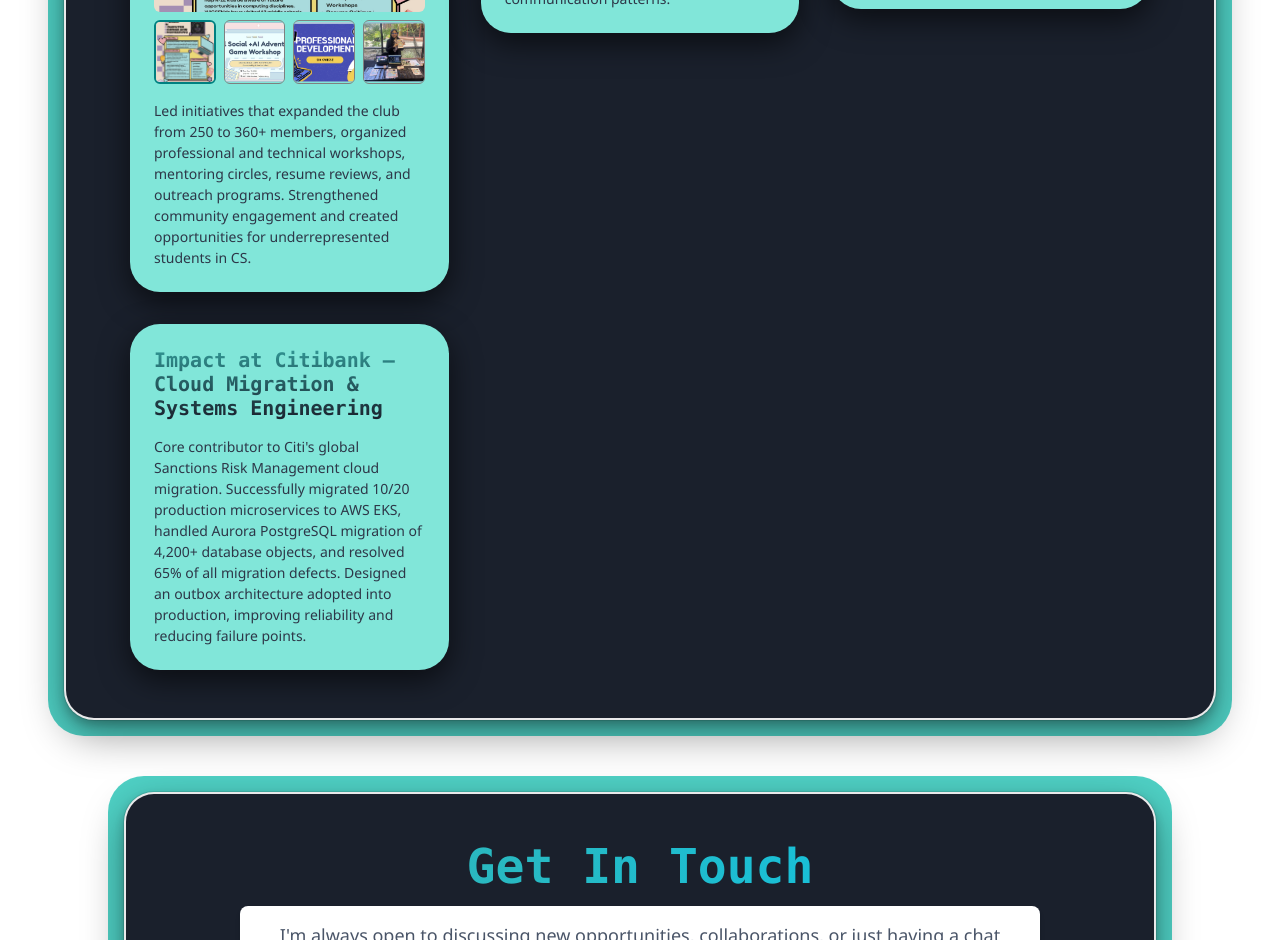
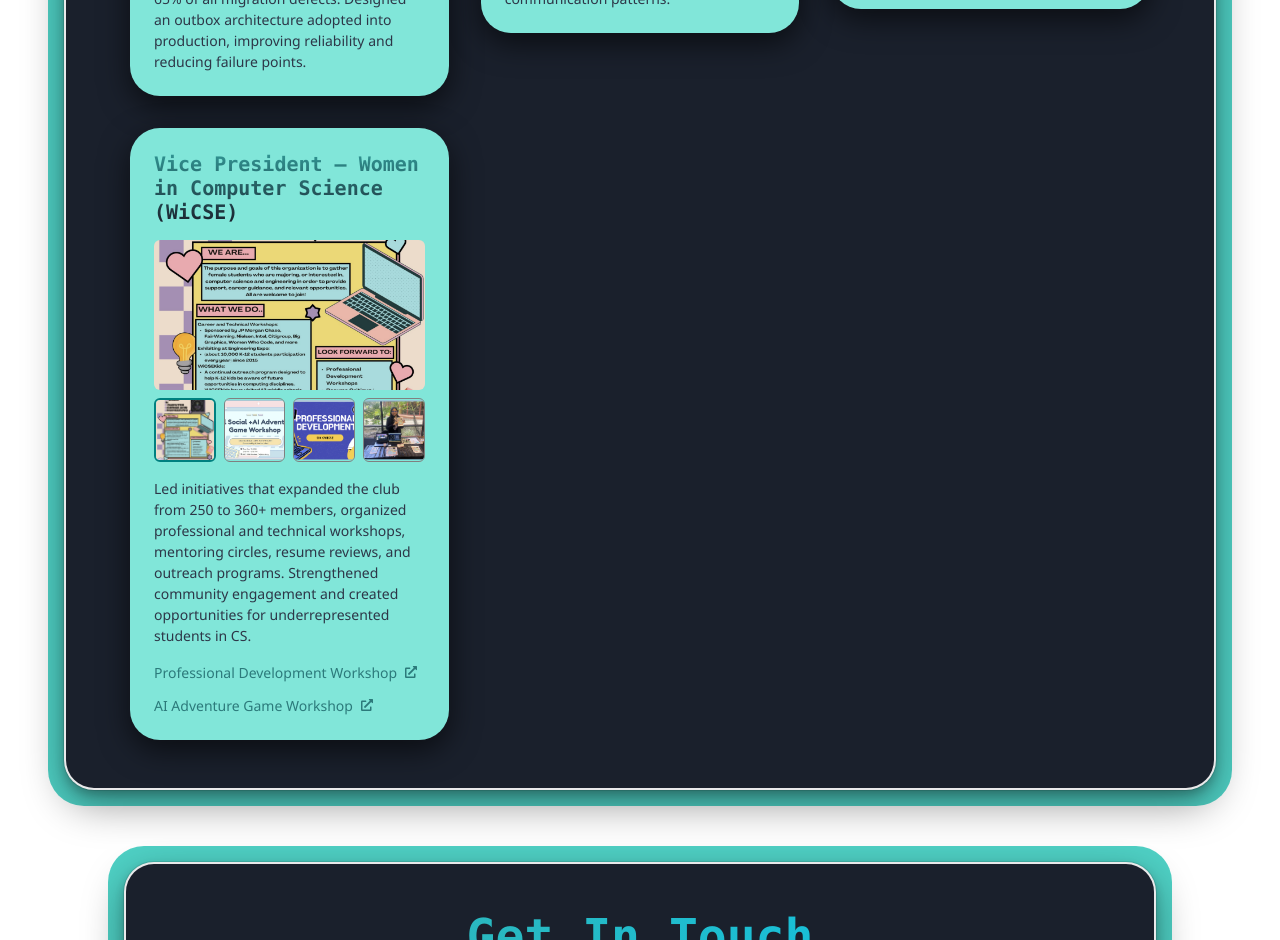
Before and after one commit to NiharikaAdari/Porfolio, a React (Create React App) app: page / in a window 1280 px wide. Shown: the part 4220-5160 px from the top of the page. Built offline with nearby package versions, Linux system fonts and the light colour scheme.

Commit message:
feat: add multiple workshop links to WICSE impact card

```diff
--- a/src/components/ui/ImpactCard.jsx
+++ b/src/components/ui/ImpactCard.jsx
@@ -4,6 +4,7 @@ import {
   Heading,
   Text,
   VStack,
+  HStack,
   Link,
   Icon,
   Image,
@@ -95,7 +96,23 @@ const ImpactCard = ({ impact }) => {
           {impact.description}
         </Text>
 
-        {impact.link && (
+        {impact.links && impact.links.length > 0 ? (
+          <HStack spacing={3} wrap="wrap">
+            {impact.links.map((linkItem, idx) => (
+              <Link
+                key={idx}
+                href={linkItem.url}
+                isExternal
+                color="teal.600"
+                fontSize="sm"
+                fontWeight="medium"
+                _hover={{ color: "teal.800", textDecor: "underline" }}
+              >
+                {linkItem.label} <Icon as={FaExternalLinkAlt} ml={1} boxSize={3} />
+              </Link>
+            ))}
+          </HStack>
+        ) : impact.link && (
           <Link
             href={impact.link}
             isExternal
--- a/src/data/impacts.js
+++ b/src/data/impacts.js
@@ -1,16 +1,11 @@
 export const impacts = [
   {
     id: 1,
-    title: "Vice President – Women in Computer Science (WiCSE)",
-    description: "Led initiatives that expanded the club from 250 to 360+ members, organized professional and technical workshops, mentoring circles, resume reviews, and outreach programs. Strengthened community engagement and created opportunities for underrepresented students in CS.",
-    images: [
-      require("./WICSE/flier.png"),
-      require("./WICSE/workshop.png"),
-      require("./WICSE/professionaldevworkshop.png"),
-      require("./WICSE/tabling.png")
-    ],
+    title: "Impact at Citibank – Cloud Migration & Systems Engineering",
+    description: "Core contributor to Citi's global Sanctions Risk Management cloud migration. Successfully migrated 10/20 production microservices to AWS EKS, handled Aurora PostgreSQL migration of 4,200+ database objects, and resolved 65% of all migration defects. Designed an outbox architecture adopted into production, improving reliability and reducing failure points.",
+    images: [],
     link: null,
-    linkLabel: "Workshop Slides"
+    linkLabel: null
   },
   {
     id: 2,
@@ -28,12 +23,26 @@ export const impacts = [
     link: null,
     linkLabel: null
   },
-  {
+
+    {
     id: 4,
-    title: "Impact at Citibank – Cloud Migration & Systems Engineering",
-    description: "Core contributor to Citi's global Sanctions Risk Management cloud migration. Successfully migrated 10/20 production microservices to AWS EKS, handled Aurora PostgreSQL migration of 4,200+ database objects, and resolved 65% of all migration defects. Designed an outbox architecture adopted into production, improving reliability and reducing failure points.",
-    images: [],
-    link: null,
-    linkLabel: null
+    title: "Vice President – Women in Computer Science (WiCSE)",
+    description: "Led initiatives that expanded the club from 250 to 360+ members, organized professional and technical workshops, mentoring circles, resume reviews, and outreach programs. Strengthened community engagement and created opportunities for underrepresented students in CS.",
+    images: [
+      require("./WICSE/flier.png"),
+      require("./WICSE/workshop.png"),
+      require("./WICSE/professionaldevworkshop.png"),
+      require("./WICSE/tabling.png")
+    ],
+    links: [
+      {
+        url: "https://www.canva.com/design/DAGRtdqxDMg/B376VmbNnp_Nn6IvM7V-6Q/edit",
+        label: "Professional Development Workshop"
+      },
+      {
+        url: "https://docs.google.com/presentation/d/1Rq9Vnpt01EH_NwlnR7t2pmtXJv5tJJHGny7RkRvUi5s/edit?usp=sharing",
+        label: "AI Adventure Game Workshop"
+      }
+    ]
   }
 ];
```
